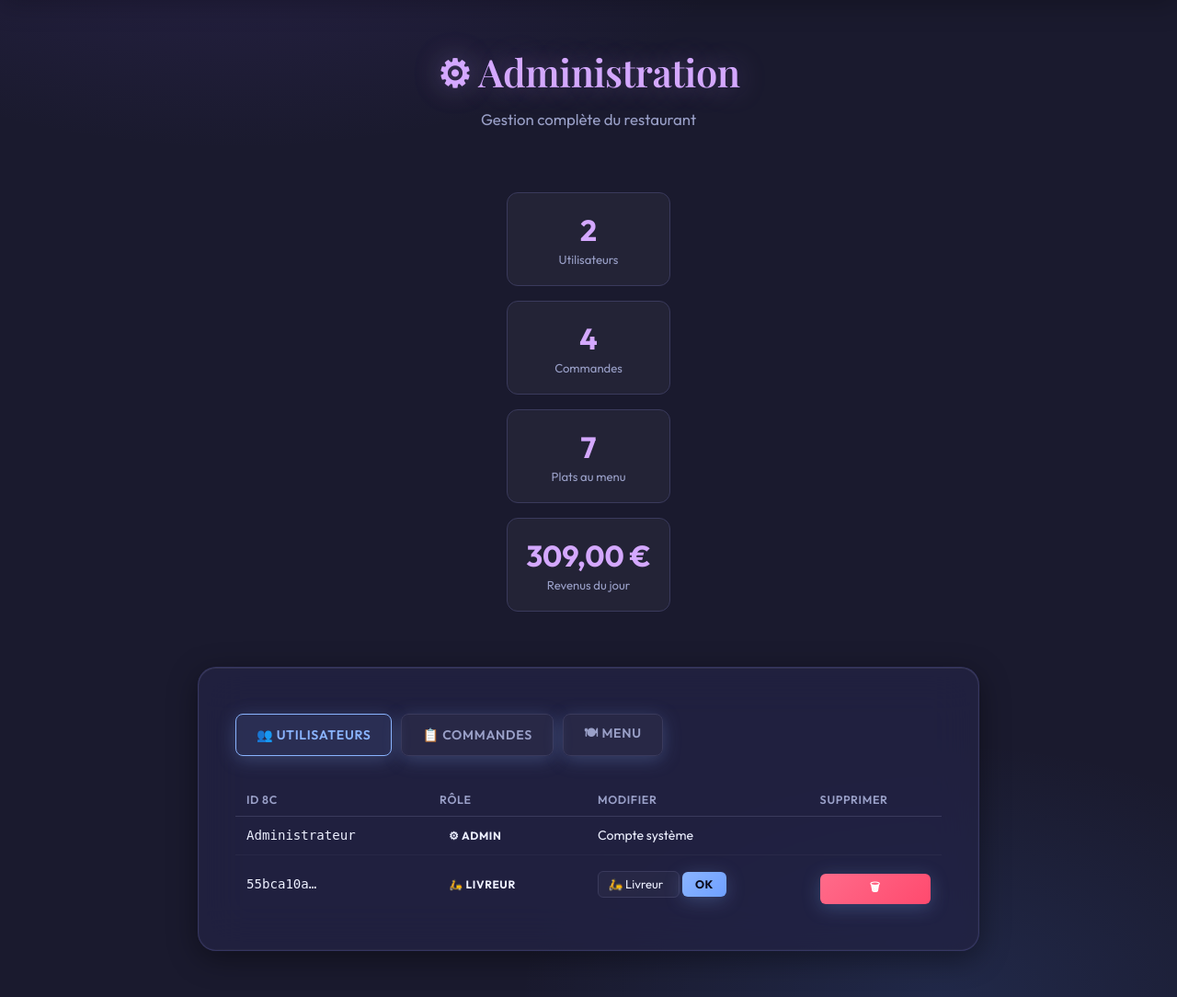
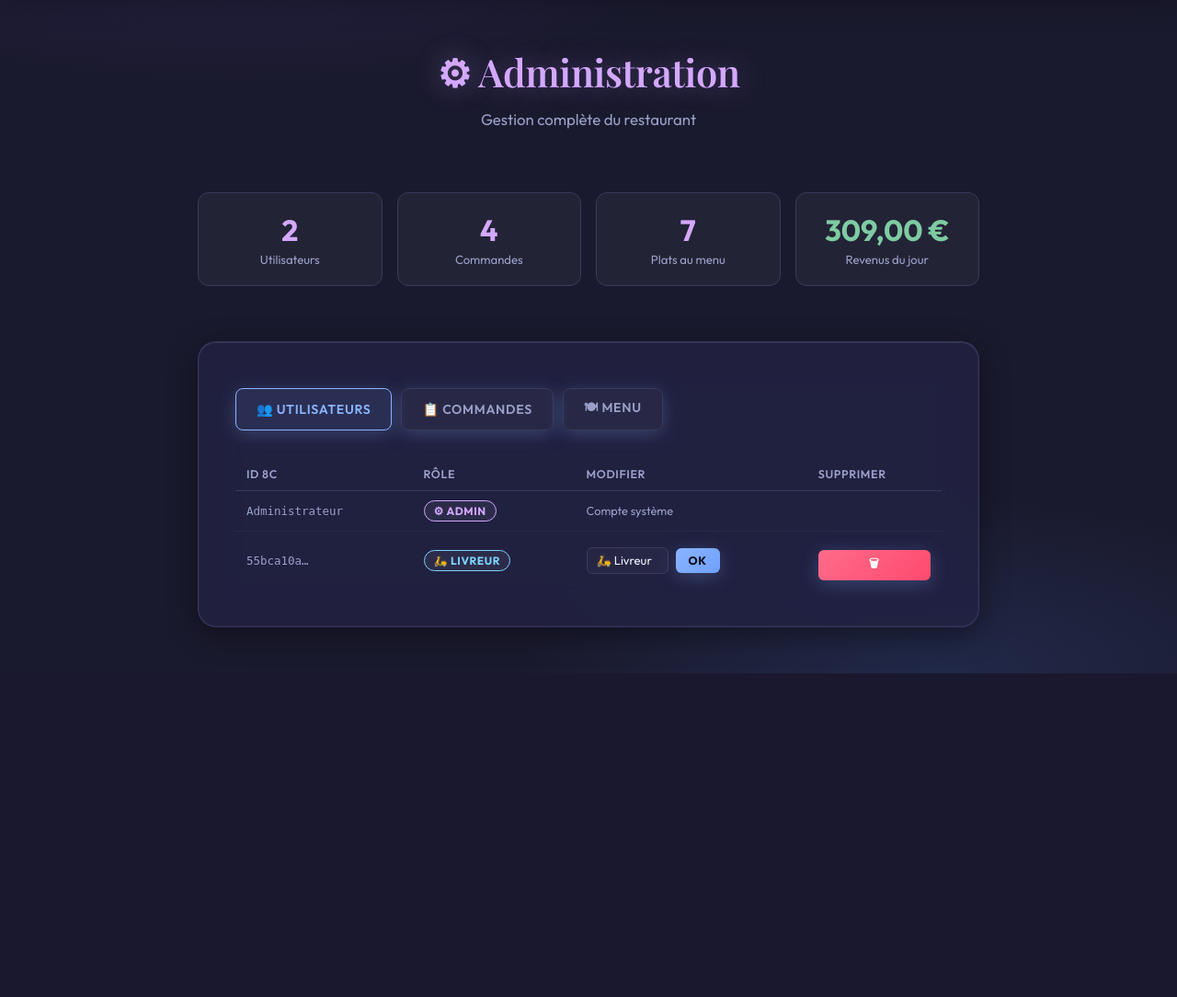
Before and after one commit to TogExe/Restaurent, a PHP site: page /admin.php in a window 1280 px wide. Shown: the part 68-1152 px from the top of the page at 92% size. After the commit the page ends 800 px from the top, so only its background shows below. Run offline with PHP 8.4, Linux system fonts and the light colour scheme; the visitor is signed in with stand-in values (Sample User, id 1); some web fonts are replaced.

Commit message:
Update style.css

```diff
--- a/style.css
+++ b/style.css
@@ -618,3 +618,155 @@
         .btn-sm{display:inline-block;width:auto;padding:6px 14px;font-size:.78rem;margin-top:0;border-radius:6px;letter-spacing:.05em;}
         .btn-danger-sm{background:linear-gradient(135deg,var(--rose),#ff4a6e);color:#fff;border:none;padding:6px 14px;border-radius:6px;cursor:pointer;font-size:.78rem;font-family:'Outfit',sans-serif;font-weight:700;}
         .btn-danger-sm:hover{opacity:.85;transform:translateY(-1px);}
+
+
+
+/* =========================================
+   ADMIN — CLASSES PROPRES
+   ========================================= */
+
+.admin-stat-grid {
+    max-width: 850px;
+    width: 100%;
+}
+
+.admin-panel {
+    max-width: 950px;
+}
+
+.revenue-value {
+    color: var(--softlime) !important;
+}
+
+.admin-form-inline {
+    display: inline-flex;
+    gap: 8px;
+    align-items: center;
+}
+
+.admin-form-delete {
+    display: inline;
+}
+
+.admin-code-muted,
+.admin-code-small {
+    color: var(--text-muted);
+    font-size: 0.78rem;
+}
+
+.admin-code-small {
+    font-size: 0.75rem;
+}
+
+.admin-muted {
+    color: var(--text-muted);
+    font-size: 0.8rem;
+}
+
+.admin-muted-small {
+    color: var(--text-muted);
+    font-size: 0.78rem;
+}
+
+.admin-address {
+    font-size: 0.82rem;
+}
+
+.admin-price {
+    color: var(--softlime);
+    font-weight: 700;
+}
+
+.admin-dish-name {
+    font-weight: 600;
+    color: var(--sapphire);
+}
+
+.admin-table-spaced {
+    margin-bottom: 30px;
+}
+
+.admin-separator {
+    border: none;
+    border-top: 1px solid var(--overlay);
+    margin: 20px 0;
+}
+
+.admin-subtitle {
+    color: var(--sapphire);
+    margin-bottom: 16px;
+}
+
+.checkbox-row {
+    display: flex;
+    align-items: center;
+    gap: 10px;
+}
+
+.checkbox-row input {
+    width: auto;
+    padding: 0;
+}
+
+.checkbox-row label {
+    text-transform: none;
+    letter-spacing: 0;
+    font-size: 1rem;
+    color: var(--text);
+}
+
+/* Rôles */
+.role-admin {
+    background: rgba(255,255,255,.06);
+    color: var(--mauve);
+    border: 1px solid var(--mauve);
+}
+
+.role-cuisiner {
+    background: rgba(255,255,255,.06);
+    color: var(--softlime);
+    border: 1px solid var(--softlime);
+}
+
+.role-livreur {
+    background: rgba(255,255,255,.06);
+    color: var(--sapphire);
+    border: 1px solid var(--sapphire);
+}
+
+.role-client {
+    background: rgba(255,255,255,.06);
+    color: var(--text-muted);
+    border: 1px solid var(--text-muted);
+}
+
+/* Statuts commandes */
+.status-0 {
+    background: rgba(255,255,255,.05);
+    color: var(--text-muted);
+    border: 1px solid var(--text-muted);
+}
+
+.status-1 {
+    background: rgba(255,255,255,.05);
+    color: var(--accent-btn);
+    border: 1px solid var(--accent-btn);
+}
+
+.status-2 {
+    background: rgba(255,255,255,.05);
+    color: var(--softlime);
+    border: 1px solid var(--softlime);
+}
+
+.status-3 {
+    background: rgba(255,255,255,.05);
+    color: var(--sapphire);
+    border: 1px solid var(--sapphire);
+}
+
+.status-4 {
+    background: rgba(255,255,255,.05);
+    color: var(--mauve);
+    border: 1px solid var(--mauve);
+}
```
